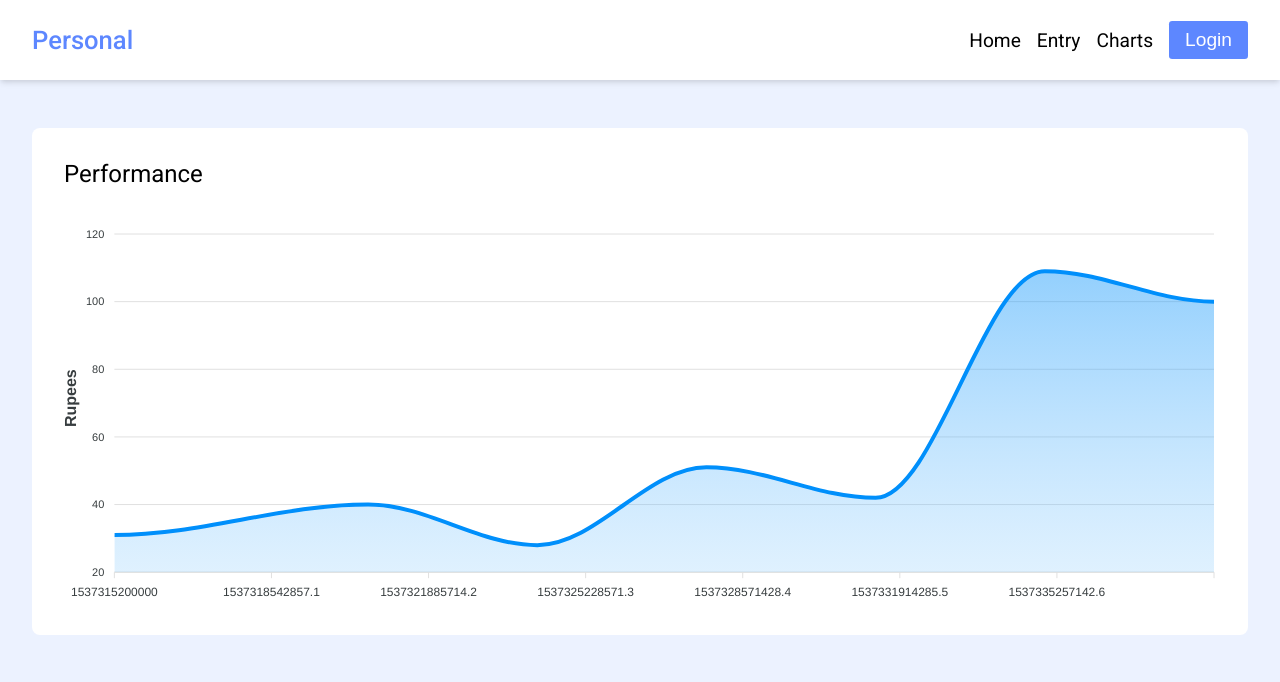
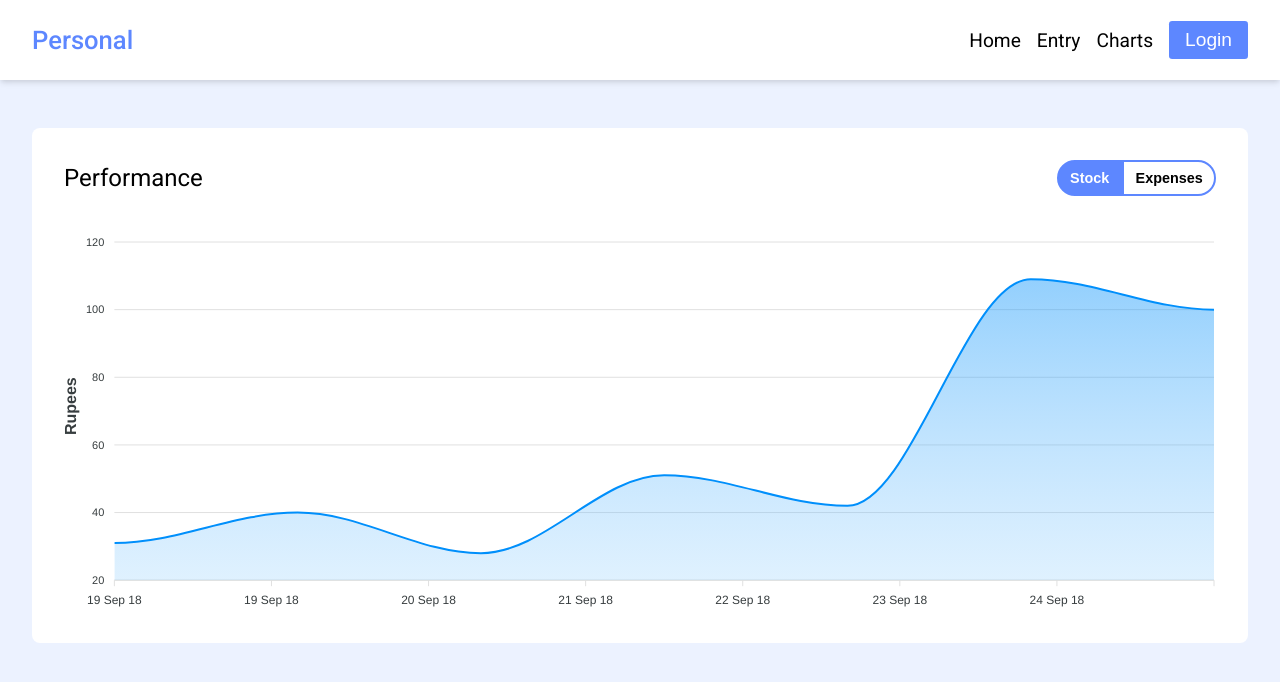
Before and after one commit to gamitej/Personal-Investment, a React (Vite) app in the folder client/: page / in a window 1280 px wide. Shown: the top 682 px of the page. Built offline with nearby package versions, Linux system fonts and the light colour scheme.

Commit message:
NEW : performance card layout

```diff
--- a/client/src/components/charts/AreaChart.tsx
+++ b/client/src/components/charts/AreaChart.tsx
@@ -8,6 +8,7 @@ const AreaChart = ({
   yAxisFormatter,
   series = [],
   xAxisData = [],
+  strokeWidth = 1,
   chartHeight = 350,
   yAxisFontSize = "16px",
   enableDataLabels = false,
@@ -25,6 +26,9 @@ const AreaChart = ({
     },
     dataLabels: {
       enabled: enableDataLabels,
+    },
+    stroke: {
+      width: strokeWidth,
     },
     xaxis: {
       type: "datetime",
--- a/client/src/pages/Home/components/Performance.tsx
+++ b/client/src/pages/Home/components/Performance.tsx
@@ -1,5 +1,7 @@
 import "./components.scss";
+import moment from "moment";
 import AreaChartCard from "@/components/card/AreaCard";
+import { useState } from "react";
 
 const series = [
   {
@@ -9,16 +11,21 @@ const series = [
 ];
 
 const xAxisData = [
-  "2018-09-19T00:00:00.000Z",
-  "2018-09-19T01:30:00.000Z",
-  "2018-09-19T02:30:00.000Z",
-  "2018-09-19T03:30:00.000Z",
-  "2018-09-19T04:30:00.000Z",
-  "2018-09-19T05:30:00.000Z",
-  "2018-09-19T06:30:00.000Z",
+  "2018-09-19",
+  "2018-09-20",
+  "2018-09-21",
+  "2018-09-22",
+  "2018-09-23",
+  "2018-09-24",
+  "2018-09-25",
 ];
 
+type activeBtnType = "stock" | "expenses";
+
 const Performance = () => {
+  const [activePerformaceSection, setActivePerformaceSection] =
+    useState<activeBtnType>("stock");
+
   /**
    * TSX
    */
@@ -26,14 +33,46 @@ const Performance = () => {
     <div className="performance">
       <AreaChartCard
         id="perf-chart"
+        strokeWidth={2}
+        series={series}
+        chartHeight={400}
         yAxisTitle="Rupees"
         title="Performance"
-        series={series}
-        chartHeight={400}
         xAxisData={xAxisData}
+        additionalRightHeadComp={
+          <HeadSection
+            activeBtn={activePerformaceSection}
+            setActiveBtn={setActivePerformaceSection}
+          />
+        }
+        xAxisFormatter={(value) => moment(value).format("DD MMM YY")}
       />
     </div>
   );
 };
 
+interface HeadSectionProps {
+  activeBtn: activeBtnType;
+  setActiveBtn: (val: activeBtnType) => void;
+}
+
+function HeadSection({ activeBtn, setActiveBtn }: HeadSectionProps) {
+  return (
+    <div className="head-section">
+      <button
+        onClick={() => setActiveBtn("stock")}
+        className={`left ${activeBtn === "stock" ? "active" : ""}`}
+      >
+        Stock
+      </button>
+      <button
+        onClick={() => setActiveBtn("expenses")}
+        className={`right ${activeBtn === "expenses" ? "active" : ""}`}
+      >
+        Expenses
+      </button>
+    </div>
+  );
+}
+
 export default Performance;
--- a/client/src/pages/Home/components/components.scss
+++ b/client/src/pages/Home/components/components.scss
@@ -6,3 +6,37 @@
   align-items: center;
   margin: 3rem auto;
 }
+
+.head-section {
+  display: flex;
+  align-items: center;
+  justify-content: center;
+
+  button {
+    font-size: 0.9rem;
+    font-weight: 600;
+    padding: 0.5rem 0.7rem;
+    cursor: pointer;
+    border: 2px solid #5d87ff;
+    background-color: transparent;
+  }
+
+  .left {
+    font-weight: 600;
+    border-radius: 1.5rem 0rem 0rem 1.5rem;
+
+    &.active {
+      color: #ffffff;
+      background-color: #5d87ff;
+    }
+  }
+
+  .right {
+    border-radius: 0rem 1.5rem 1.5rem 0rem;
+
+    &.active {
+      color: #ffffff;
+      background-color: #5d87ff;
+    }
+  }
+}
--- a/client/src/types/charts.type.ts
+++ b/client/src/types/charts.type.ts
@@ -3,6 +3,7 @@ export interface AreaChartProps {
   series: any[];
   yAxisTitle: string;
   xAxisData: string[];
+  strokeWidth?: number;
   chartHeight?: number;
   yAxisFontSize?: string;
   enableDataLabels?: boolean;
```
